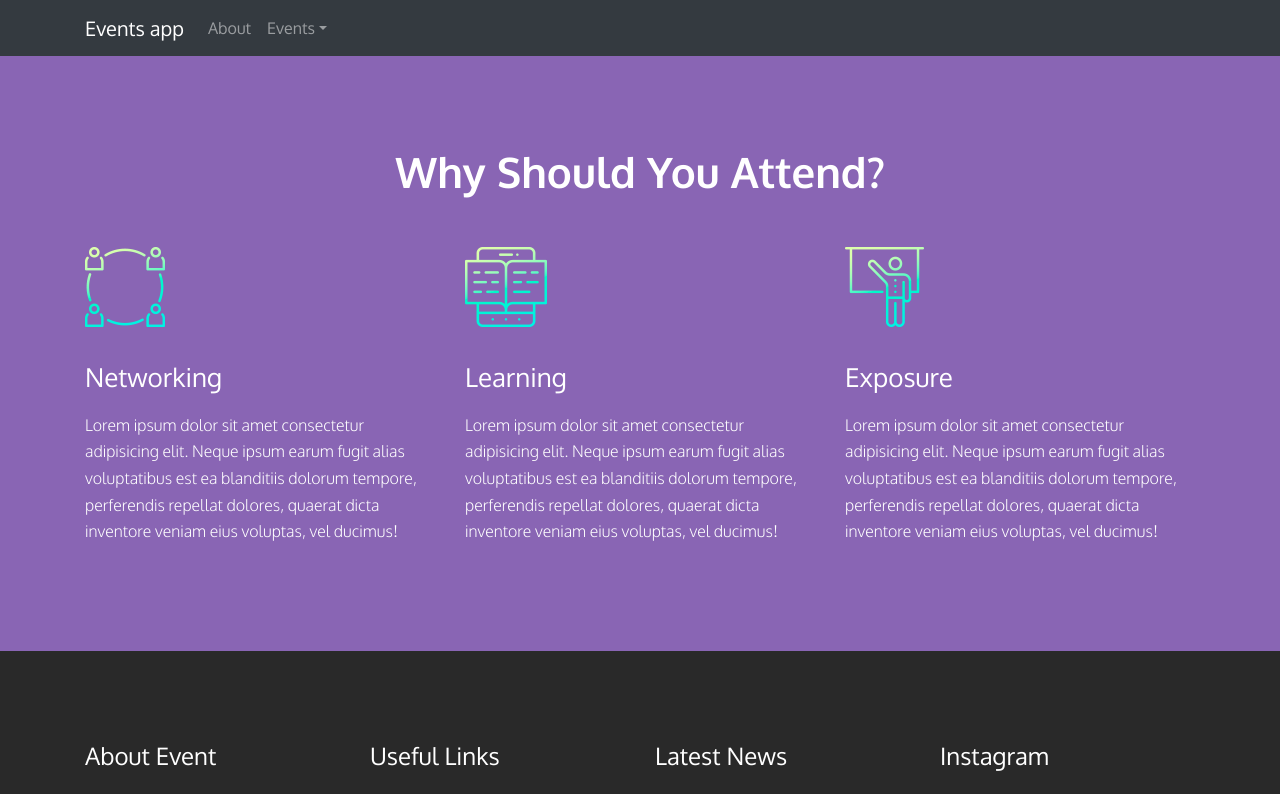
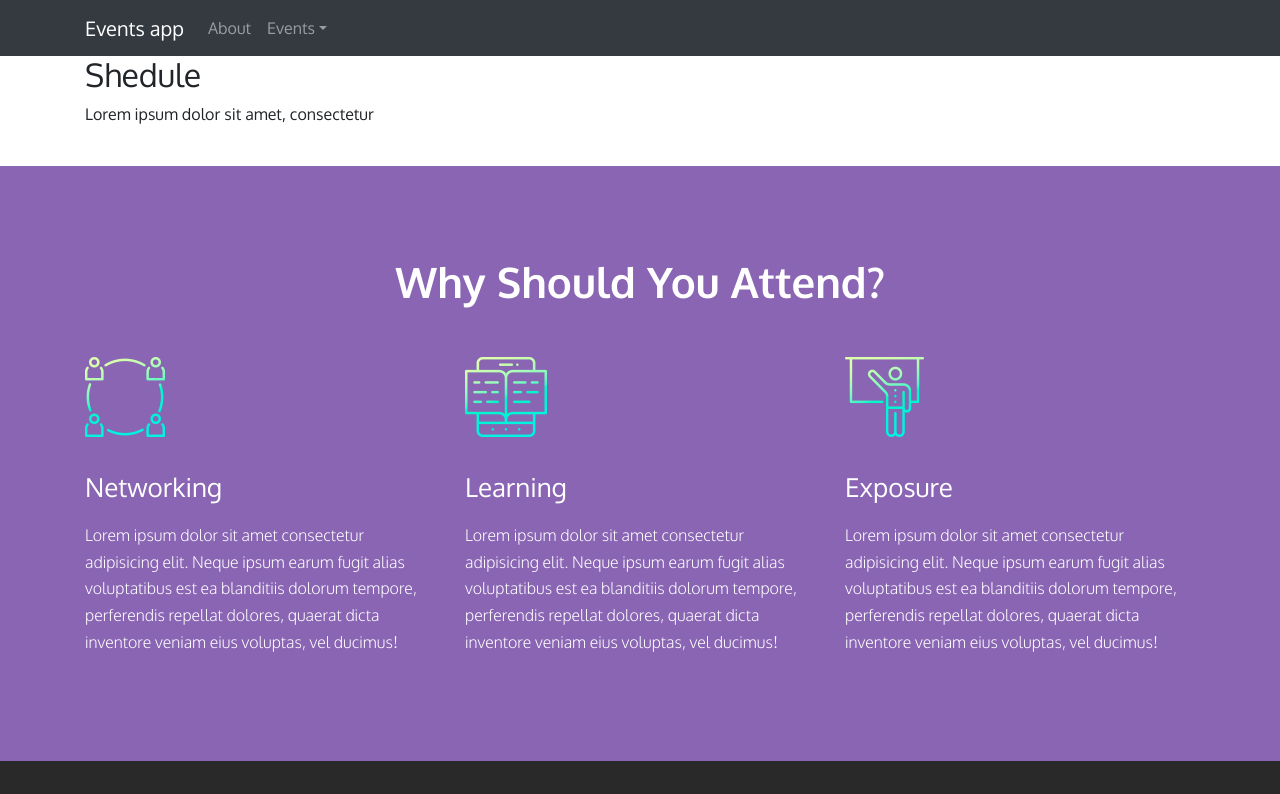
Before and after one commit to Dovahkiin1991/react-event, a Next.js app: page / in a window 1280 px wide. Shown: the top 794 px of the page. Built offline with nearby package versions, Linux system fonts and the light colour scheme.

Commit message:
shedult section

```diff
--- /dev/null
+++ b/components/shedule-child.js
@@ -0,0 +1,24 @@
+export default function SheduleChild(props) {
+    console.log(props)
+    return (
+        <div className="col-md-4 shedule__item">
+            <span className="shedule__item--time"></span>
+            <span className="shedule__item--type"></span>
+            <span className="shedule__item--location"></span>
+
+            {/* <p>{props.item.date}</p> */}
+
+            <div className="shedule__speaker">
+                <div className="left">
+                <div className="poster">
+                    <img src="" alt=""/>
+                </div>
+                </div>
+                <div className="right">
+                <span className="name"></span>
+                <span className="position"></span>
+                </div>
+            </div>
+        </div>
+    )
+  }
--- /dev/null
+++ b/components/shedule.js
@@ -0,0 +1,77 @@
+
+import SheduleChild from './shedule-child';
+
+let shedule = [
+  {
+    'date' : 'Friday, May 10',
+    'event' : {
+      'time' : '08:00 - 09:30',
+      'type' : 'Registration',
+      'location' : 'Main Hall',
+      'text' : 'Donec in velit vel ipsum auctor pulvinar. Vestibulum iaculis lacinia est. Proin dictum elementum velit. Fusce euismod consequat ante. Lorem ipsum dolor sit amet, consectetuer adipis. Mauris accumsan nulla vel diam. Sed in lacus ut enim adipiscing aliquet. ',
+      'speaker' : {
+        'photo' : '',
+        'name' : 'John McCoist',
+        'position' : 'CEO & Co-Founder at Insider',
+      }
+    },
+    'event' : {
+      'time' : '09:45 - 12:30',
+      'type' : 'JavaScript Tips',
+      'location' : 'Main Hall',
+      'text' : 'Donec in velit vel ipsum auctor pulvinar. Vestibulum iaculis lacinia est. Proin dictum elementum velit. Fusce euismod consequat ante. Lorem ipsum dolor sit amet, consectetuer adipis. Mauris accumsan nulla vel diam. Sed in lacus ut enim adipiscing aliquet. ',
+      'speaker' : {
+        'photo' : '',
+        'name' : 'John McCoist',
+        'position' : 'CEO & Co-Founder at Insider',
+      }
+    }
+  },
+  {
+    'date' : 'Friday, May 11',
+    'event' : {
+      'time' : '08:00 - 09:30',
+      'type' : 'Registration',
+      'location' : 'Main Hall',
+      'text' : 'Donec in velit vel ipsum auctor pulvinar. Vestibulum iaculis lacinia est. Proin dictum elementum velit. Fusce euismod consequat ante. Lorem ipsum dolor sit amet, consectetuer adipis. Mauris accumsan nulla vel diam. Sed in lacus ut enim adipiscing aliquet. ',
+      'speaker' : {
+        'photo' : '',
+        'name' : 'John McCoist',
+        'position' : 'CEO & Co-Founder at Insider',
+      }
+    },
+    'event' : {
+      'time' : '09:45 - 12:30',
+      'type' : 'JavaScript Tips',
+      'location' : 'Main Hall',
+      'text' : 'Donec in velit vel ipsum auctor pulvinar. Vestibulum iaculis lacinia est. Proin dictum elementum velit. Fusce euismod consequat ante. Lorem ipsum dolor sit amet, consectetuer adipis. Mauris accumsan nulla vel diam. Sed in lacus ut enim adipiscing aliquet. ',
+      'speaker' : {
+        'photo' : '',
+        'name' : 'John McCoist',
+        'position' : 'CEO & Co-Founder at Insider',
+      }
+    }
+  }
+]
+
+const sheduleItems = shedule.map((item, index) =>
+  <SheduleChild
+    key={index}
+    item={item.type}
+  />
+);
+
+export default function Shedule() {
+  return (
+    <section className="shedule">
+        <div className="container">
+            <h2>Shedule</h2>
+            <p>Lorem ipsum dolor sit amet, consectetur</p>
+
+          <div className="row">
+            {sheduleItems}
+          </div>
+        </div>
+      </section>
+  )
+}
--- a/pages/index.js
+++ b/pages/index.js
@@ -1,4 +1,5 @@
 import Head from 'next/head';
+import Shedule from '../components/shedule';
 // import "../scss/styles.scss";
 
 export default function Home() {
@@ -8,6 +9,8 @@ export default function Home() {
         <title>Event homepage</title>
         <link rel="icon" href="/favicon.ico" />
       </Head>
+
+      <Shedule />
 
       <section className="why-us">
           <div className="container">
--- a/pages/layouts/Footer.js
+++ b/pages/layouts/Footer.js
@@ -27,8 +27,8 @@ const Footer = () => (
                         <div className="news__item">
                             <span className="news__item--date">
                                 <svg width="1em" height="1em" viewBox="0 0 16 16" className="bi bi-calendar3" fill="currentColor" xmlns="http://www.w3.org/2000/svg">
-                                    <path fill-rule="evenodd" d="M14 0H2a2 2 0 0 0-2 2v12a2 2 0 0 0 2 2h12a2 2 0 0 0 2-2V2a2 2 0 0 0-2-2zM1 3.857C1 3.384 1.448 3 2 3h12c.552 0 1 .384 1 .857v10.286c0 .473-.448.857-1 .857H2c-.552 0-1-.384-1-.857V3.857z"/>
-                                    <path fill-rule="evenodd" d="M6.5 7a1 1 0 1 0 0-2 1 1 0 0 0 0 2zm3 0a1 1 0 1 0 0-2 1 1 0 0 0 0 2zm3 0a1 1 0 1 0 0-2 1 1 0 0 0 0 2zm-9 3a1 1 0 1 0 0-2 1 1 0 0 0 0 2zm3 0a1 1 0 1 0 0-2 1 1 0 0 0 0 2zm3 0a1 1 0 1 0 0-2 1 1 0 0 0 0 2zm3 0a1 1 0 1 0 0-2 1 1 0 0 0 0 2zm-9 3a1 1 0 1 0 0-2 1 1 0 0 0 0 2zm3 0a1 1 0 1 0 0-2 1 1 0 0 0 0 2zm3 0a1 1 0 1 0 0-2 1 1 0 0 0 0 2z"/>
+                                    <path d="M14 0H2a2 2 0 0 0-2 2v12a2 2 0 0 0 2 2h12a2 2 0 0 0 2-2V2a2 2 0 0 0-2-2zM1 3.857C1 3.384 1.448 3 2 3h12c.552 0 1 .384 1 .857v10.286c0 .473-.448.857-1 .857H2c-.552 0-1-.384-1-.857V3.857z"/>
+                                    <path d="M6.5 7a1 1 0 1 0 0-2 1 1 0 0 0 0 2zm3 0a1 1 0 1 0 0-2 1 1 0 0 0 0 2zm3 0a1 1 0 1 0 0-2 1 1 0 0 0 0 2zm-9 3a1 1 0 1 0 0-2 1 1 0 0 0 0 2zm3 0a1 1 0 1 0 0-2 1 1 0 0 0 0 2zm3 0a1 1 0 1 0 0-2 1 1 0 0 0 0 2zm3 0a1 1 0 1 0 0-2 1 1 0 0 0 0 2zm-9 3a1 1 0 1 0 0-2 1 1 0 0 0 0 2zm3 0a1 1 0 1 0 0-2 1 1 0 0 0 0 2zm3 0a1 1 0 1 0 0-2 1 1 0 0 0 0 2z"/>
                                 </svg>
                                 December 11, 2020</span>
                             <a className="news__item--link" href="#">Some title</a>
@@ -36,8 +36,8 @@ const Footer = () => (
                         <div className="news__item">
                             <span className="news__item--date">
                                 <svg width="1em" height="1em" viewBox="0 0 16 16" className="bi bi-calendar3" fill="currentColor" xmlns="http://www.w3.org/2000/svg">
-                                    <path fill-rule="evenodd" d="M14 0H2a2 2 0 0 0-2 2v12a2 2 0 0 0 2 2h12a2 2 0 0 0 2-2V2a2 2 0 0 0-2-2zM1 3.857C1 3.384 1.448 3 2 3h12c.552 0 1 .384 1 .857v10.286c0 .473-.448.857-1 .857H2c-.552 0-1-.384-1-.857V3.857z"/>
-                                    <path fill-rule="evenodd" d="M6.5 7a1 1 0 1 0 0-2 1 1 0 0 0 0 2zm3 0a1 1 0 1 0 0-2 1 1 0 0 0 0 2zm3 0a1 1 0 1 0 0-2 1 1 0 0 0 0 2zm-9 3a1 1 0 1 0 0-2 1 1 0 0 0 0 2zm3 0a1 1 0 1 0 0-2 1 1 0 0 0 0 2zm3 0a1 1 0 1 0 0-2 1 1 0 0 0 0 2zm3 0a1 1 0 1 0 0-2 1 1 0 0 0 0 2zm-9 3a1 1 0 1 0 0-2 1 1 0 0 0 0 2zm3 0a1 1 0 1 0 0-2 1 1 0 0 0 0 2zm3 0a1 1 0 1 0 0-2 1 1 0 0 0 0 2z"/>
+                                    <path d="M14 0H2a2 2 0 0 0-2 2v12a2 2 0 0 0 2 2h12a2 2 0 0 0 2-2V2a2 2 0 0 0-2-2zM1 3.857C1 3.384 1.448 3 2 3h12c.552 0 1 .384 1 .857v10.286c0 .473-.448.857-1 .857H2c-.552 0-1-.384-1-.857V3.857z"/>
+                                    <path d="M6.5 7a1 1 0 1 0 0-2 1 1 0 0 0 0 2zm3 0a1 1 0 1 0 0-2 1 1 0 0 0 0 2zm3 0a1 1 0 1 0 0-2 1 1 0 0 0 0 2zm-9 3a1 1 0 1 0 0-2 1 1 0 0 0 0 2zm3 0a1 1 0 1 0 0-2 1 1 0 0 0 0 2zm3 0a1 1 0 1 0 0-2 1 1 0 0 0 0 2zm3 0a1 1 0 1 0 0-2 1 1 0 0 0 0 2zm-9 3a1 1 0 1 0 0-2 1 1 0 0 0 0 2zm3 0a1 1 0 1 0 0-2 1 1 0 0 0 0 2zm3 0a1 1 0 1 0 0-2 1 1 0 0 0 0 2z"/>
                                 </svg>
                                 December 11, 2020</span>
                             <a className="news__item--link" href="#">Some title</a>
@@ -45,8 +45,8 @@ const Footer = () => (
                         <div className="news__item">
                             <span className="news__item--date">
                                 <svg width="1em" height="1em" viewBox="0 0 16 16" className="bi bi-calendar3" fill="currentColor" xmlns="http://www.w3.org/2000/svg">
-                                    <path fill-rule="evenodd" d="M14 0H2a2 2 0 0 0-2 2v12a2 2 0 0 0 2 2h12a2 2 0 0 0 2-2V2a2 2 0 0 0-2-2zM1 3.857C1 3.384 1.448 3 2 3h12c.552 0 1 .384 1 .857v10.286c0 .473-.448.857-1 .857H2c-.552 0-1-.384-1-.857V3.857z"/>
-                                    <path fill-rule="evenodd" d="M6.5 7a1 1 0 1 0 0-2 1 1 0 0 0 0 2zm3 0a1 1 0 1 0 0-2 1 1 0 0 0 0 2zm3 0a1 1 0 1 0 0-2 1 1 0 0 0 0 2zm-9 3a1 1 0 1 0 0-2 1 1 0 0 0 0 2zm3 0a1 1 0 1 0 0-2 1 1 0 0 0 0 2zm3 0a1 1 0 1 0 0-2 1 1 0 0 0 0 2zm3 0a1 1 0 1 0 0-2 1 1 0 0 0 0 2zm-9 3a1 1 0 1 0 0-2 1 1 0 0 0 0 2zm3 0a1 1 0 1 0 0-2 1 1 0 0 0 0 2zm3 0a1 1 0 1 0 0-2 1 1 0 0 0 0 2z"/>
+                                    <path d="M14 0H2a2 2 0 0 0-2 2v12a2 2 0 0 0 2 2h12a2 2 0 0 0 2-2V2a2 2 0 0 0-2-2zM1 3.857C1 3.384 1.448 3 2 3h12c.552 0 1 .384 1 .857v10.286c0 .473-.448.857-1 .857H2c-.552 0-1-.384-1-.857V3.857z"/>
+                                    <path d="M6.5 7a1 1 0 1 0 0-2 1 1 0 0 0 0 2zm3 0a1 1 0 1 0 0-2 1 1 0 0 0 0 2zm3 0a1 1 0 1 0 0-2 1 1 0 0 0 0 2zm-9 3a1 1 0 1 0 0-2 1 1 0 0 0 0 2zm3 0a1 1 0 1 0 0-2 1 1 0 0 0 0 2zm3 0a1 1 0 1 0 0-2 1 1 0 0 0 0 2zm3 0a1 1 0 1 0 0-2 1 1 0 0 0 0 2zm-9 3a1 1 0 1 0 0-2 1 1 0 0 0 0 2zm3 0a1 1 0 1 0 0-2 1 1 0 0 0 0 2zm3 0a1 1 0 1 0 0-2 1 1 0 0 0 0 2z"/>
                                 </svg>
                                 December 11, 2020</span>
                             <a className="news__item--link" href="#">Some title</a>
```
